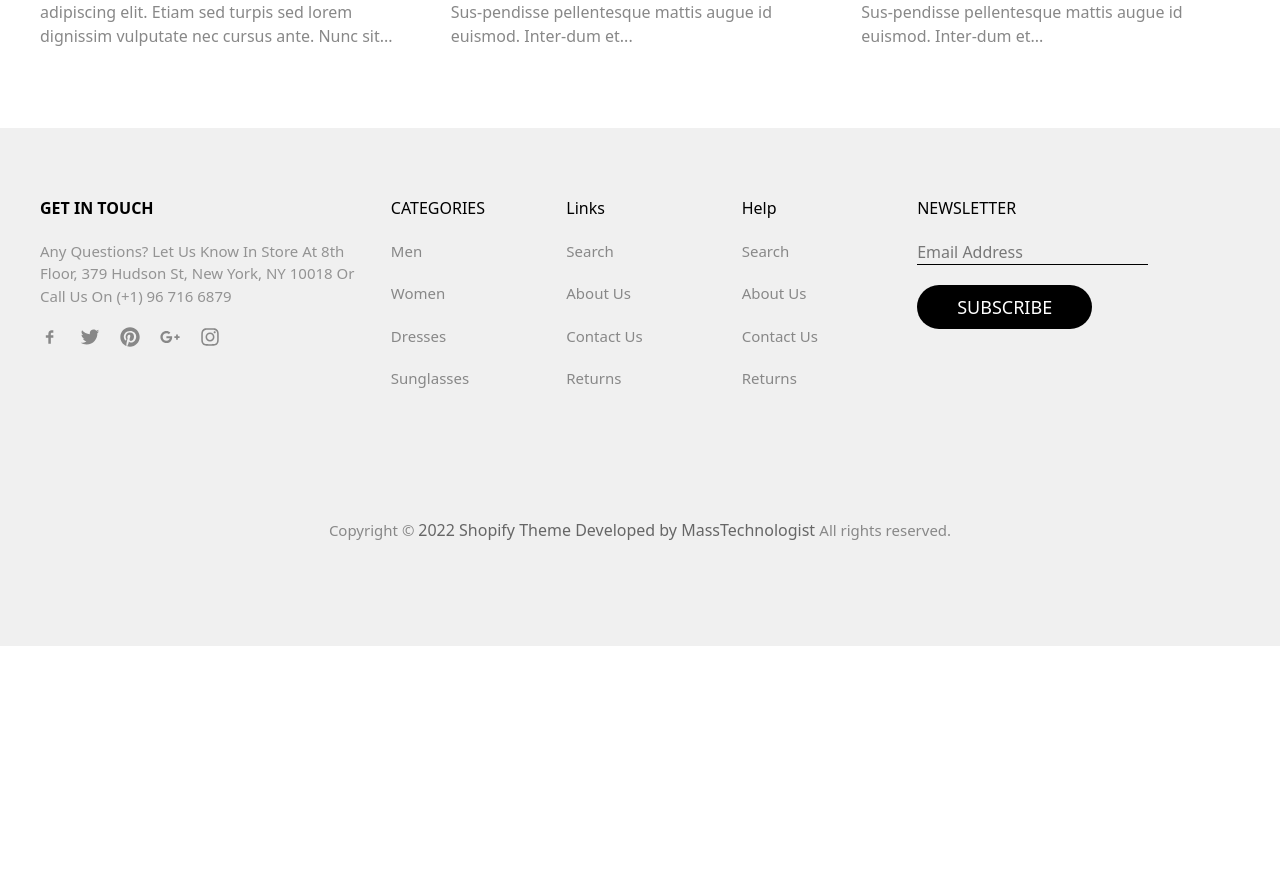
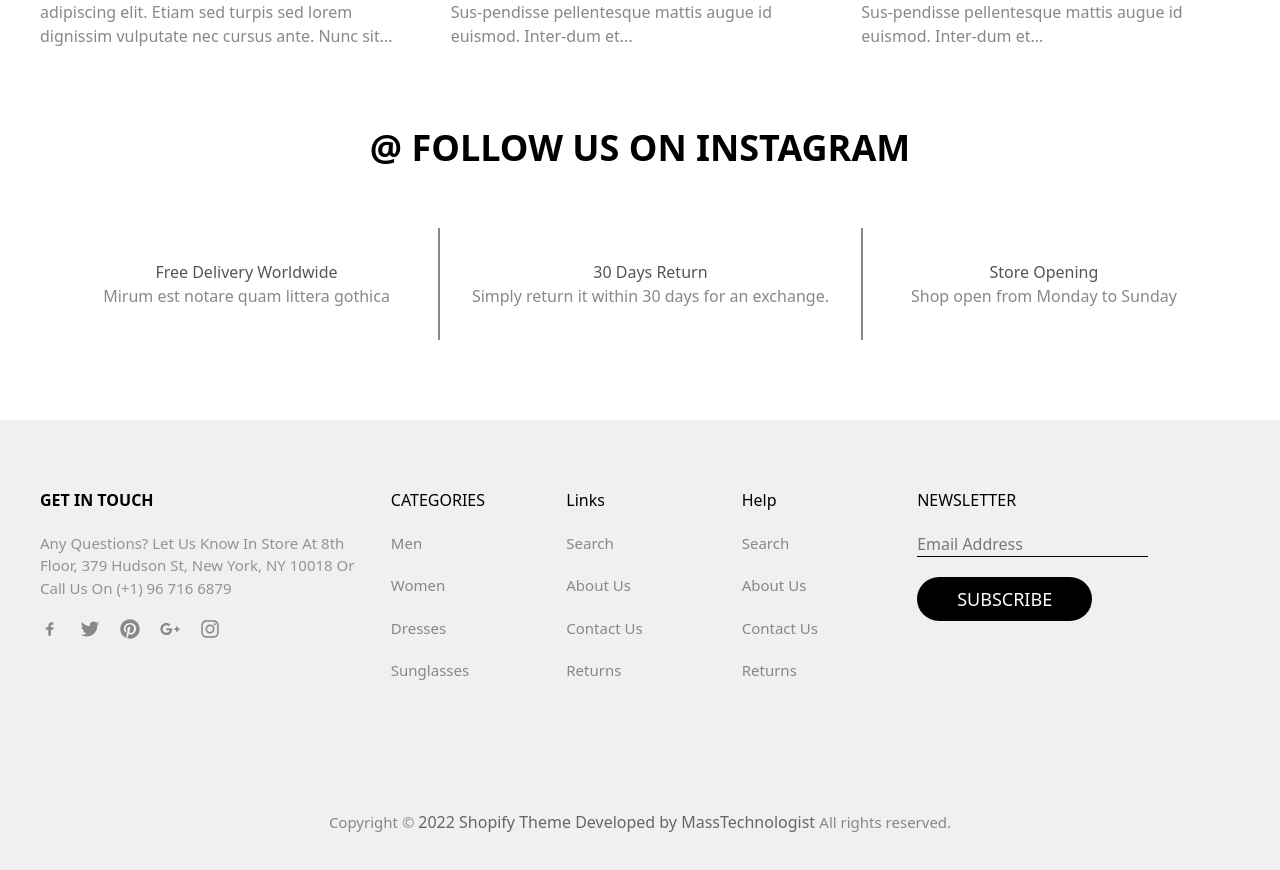
Before and after one commit to Anas-elbourkkadi/Anas_elbourkkadi_finalProject_React, a React (Vite) app: page / in a window 1280 px wide. Shown: the part 3524-4394 px from the top of the page. Before the commit the page ends 4170 px from the top, so only its background shows below. Built offline with nearby package versions, Linux system fonts and the light colour scheme.

Commit message:
added the last section in page home

```diff
--- a/src/pages/home/index.jsx
+++ b/src/pages/home/index.jsx
@@ -2,6 +2,7 @@ import { Blogs } from "./parties/blogs";
 import { Boxes } from "./parties/boxes";
 import { ImagesCard } from "./parties/cardsImages";
 import { Prodects } from "./parties/prodects";
+import { Follow } from "./parties/SectionFollow";
 import MyCarousel from "./parties/slider";
 
 
@@ -15,6 +16,7 @@ export const IndexHome = () => {
             <Prodects/>
             <Boxes/>
             <Blogs/>
+            <Follow/>
         </main>
     )
 }
--- /dev/null
+++ b/src/pages/home/parties/SectionFollow.jsx
@@ -0,0 +1,30 @@
+
+
+
+
+export const Follow = () => {
+    return (
+        <section className="mb-20">
+            <h3 className="text-center font-black text-4xl mb-15">@ FOLLOW US ON INSTAGRAM</h3>
+            <section className="md:flex  justify-center text-center">
+
+                <section className="py-8 px-8  flex flex-col justify-center items-center">
+                    <h4 className="text-[16px] text-[#555555]"> Free Delivery Worldwide</h4>
+                    <p className="text-primeryC">Mirum est notare quam littera gothica </p>
+                </section>
+
+
+
+                <section className="md:py-4 md:px-8 mx-4 border-x-2 border-primeryC flex flex-col justify-center items-center  ">
+                    <h4 className="text-[16px] text-[#555555]"> 30 Days Return</h4>
+                    <p className="text-primeryC">Simply return it within 30 days for an exchange. </p>
+                </section>
+
+                <section className="py-8 px-8  flex flex-col justify-center items-center">
+                    <h4 className="text-[16px] text-[#555555]"> Store Opening</h4>
+                    <p className="text-primeryC">Shop open from Monday to Sunday </p>
+                </section>
+            </section>
+        </section>
+    )
+}
--- a/src/pages/home/parties/blogs.jsx
+++ b/src/pages/home/parties/blogs.jsx
@@ -19,7 +19,6 @@ export const Blogs = () => {
                         </div>
                     )
                 }
-
             </div>
         </section>
     )
```
